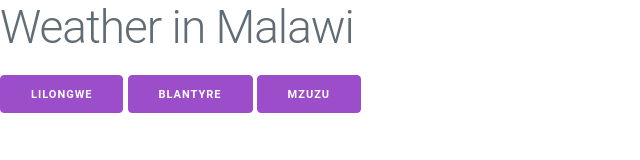
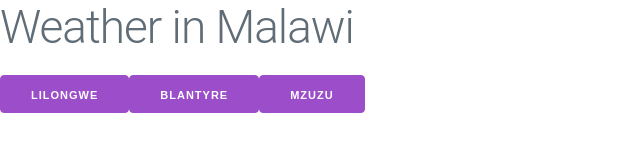
Before and after one commit to havardf/locationforecast-tutorial, a plain HTML site: page src/index.html in a window 1280 px wide. Shown: the full height of the page, 0-640 px from the left. Drawn offline with Linux system fonts and the light colour scheme.

Commit message:
Dynamically create places from array of places objects. Started on the markdown tutorial text.

```diff
--- a/src/createHTMLTable.js
+++ b/src/createHTMLTable.js
@@ -1,3 +1,22 @@
+document.onreadystatechange = () => {
+    if (document.readyState === 'complete') {
+        createPlaces(places);
+    }
+};
+
+function createPlaces(places) {
+    let placeButtons = document.getElementById('places');
+
+    places.forEach((place, index) => {
+        let placeButton = document.createElement('button');
+        placeButton.classname = "button";
+        placeButton.onclick = function () { weatherForecast(index) };
+        placeButton.appendChild(document.createTextNode(place.name));
+
+        placeButtons.appendChild(placeButton);
+    })
+}
+
 function createTable(place, forecast) {
     let oldweatherForecast = document.getElementById('weatherForecast');
     let weatherForecast = document.createElement("div");
--- a/src/index.html
+++ b/src/index.html
@@ -10,10 +10,7 @@
     </head>
     <body>
         <h1>Weather in Malawi</h1>
-        <a class="button" href="#" onclick="weatherForecast('lilongwe')">Lilongwe</a>
-        <a class="button" href="#" onclick="weatherForecast('blantyre')">Blantyre</a>
-        <a class="button" href="#" onclick="weatherForecast('mzuzu')">Mzuzu</a>
-
+        <div id="places"></div>
         <div id="weatherForecast"></div>
     </body>
 </html>
--- a/src/weatherforecast.js
+++ b/src/weatherforecast.js
@@ -1,17 +1,17 @@
-let places = {
-    "lilongwe": {
+let places = [
+    {
         name: "Lilongwe",
         forecastURL: "/weatherapi/locationforecast/2.0?lat=-13.9833&lon=33.7833"
     },
-    "blantyre": {
+    {
         name: "Blantyre",
         forecastURL: "/weatherapi/locationforecast/2.0?lat=-15.786111&lon=35.005833"
     },
-    "mzuzu": {
+    {
         name: "Mzuzu",
         forecastURL: "/weatherapi/locationforecast/2.0?lat=-11.45807&lon=34.015131"
     }
-};
+];
 
 let forecastParameters = [
     {
@@ -28,7 +28,7 @@ let forecastParameters = [
     }
 ];
 
-//
+
 function weatherForecast(place) {
     let xmlhttp = new XMLHttpRequest();
 
```
Also changed, not shown: 2 other files.
